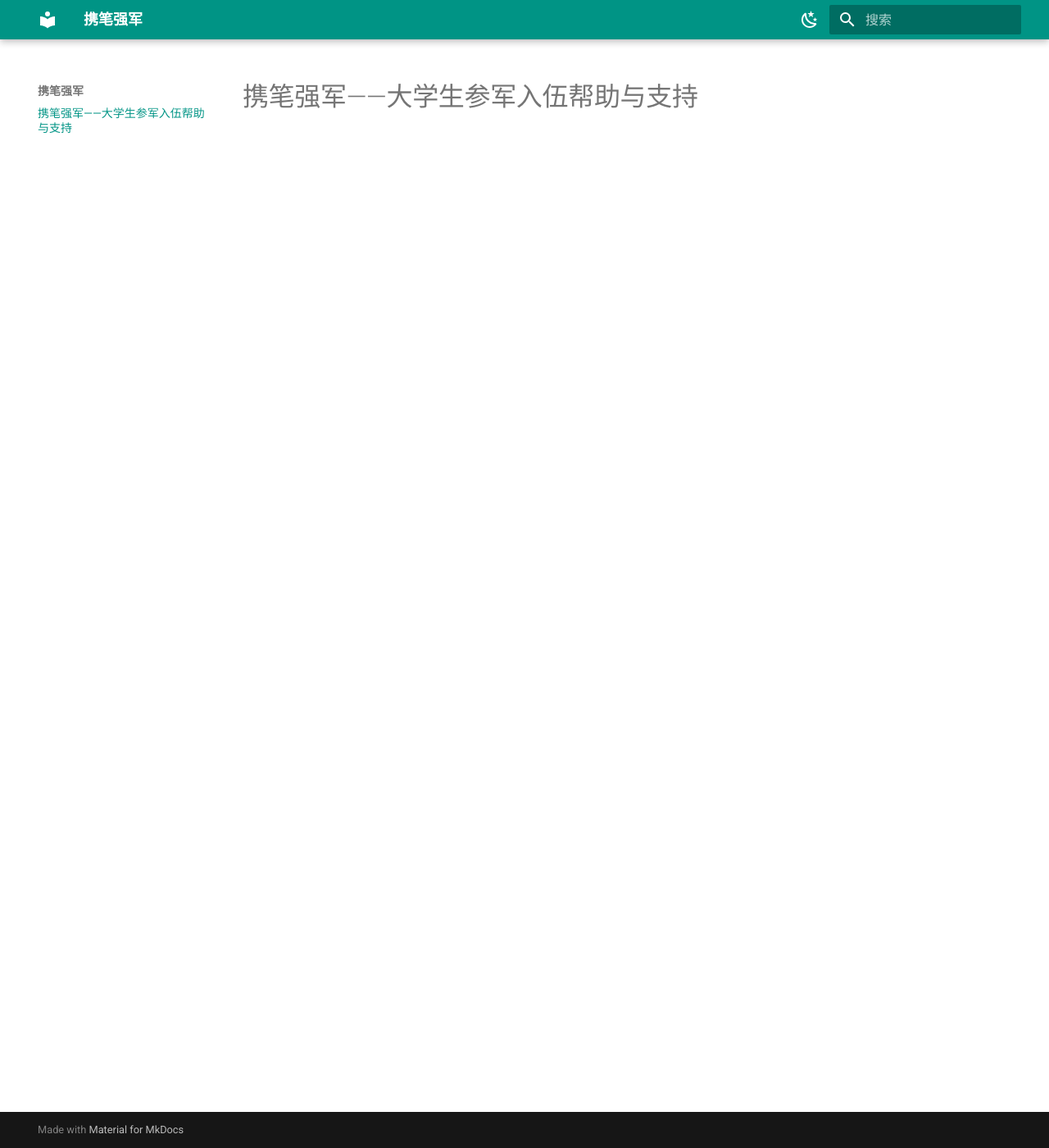
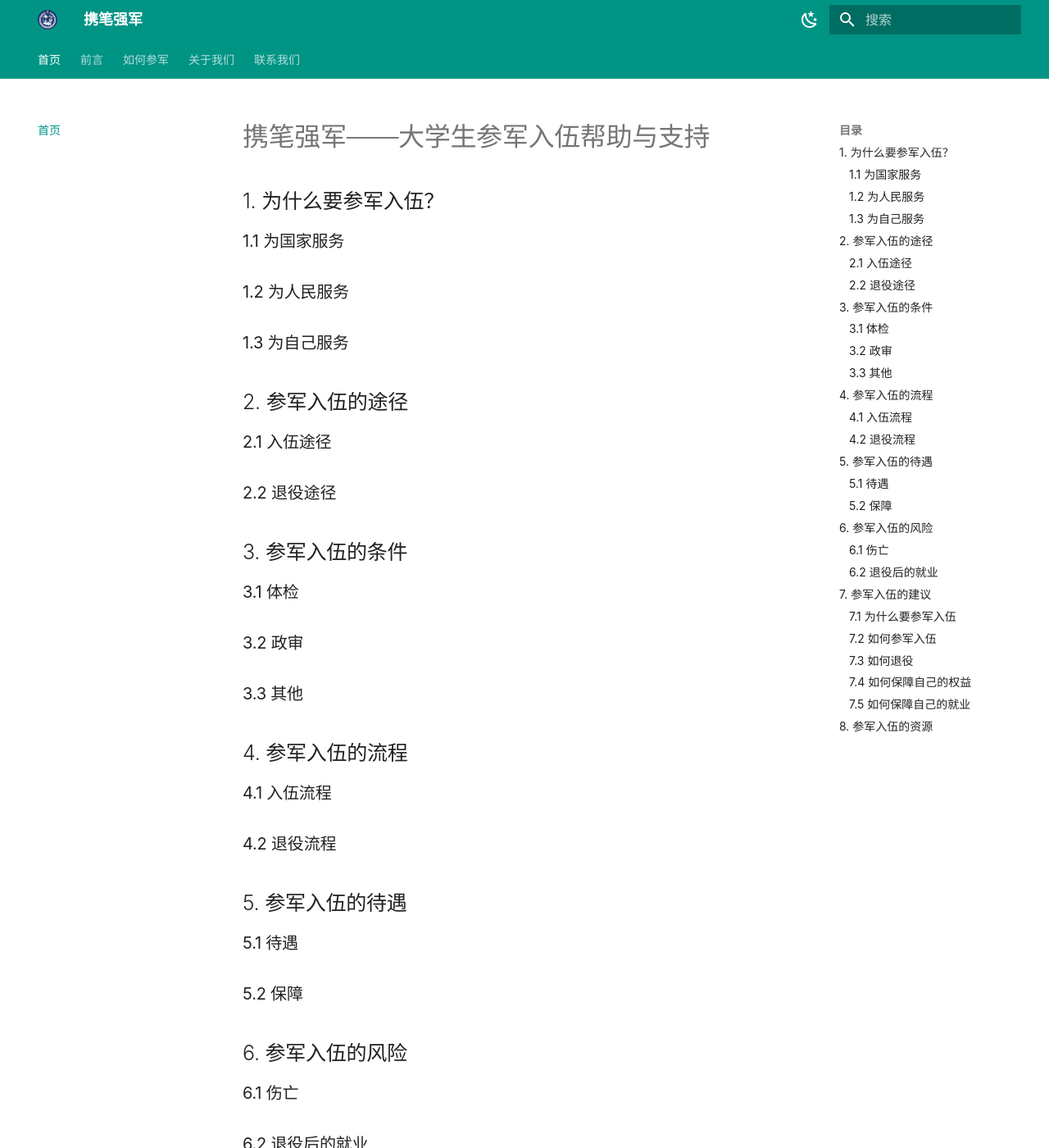
Before and after one commit to xbqj/xbqj.github.io, an MkDocs documentation site: the page built from docs/index.md, in a window 1280 px wide and 1400 px high. Shown: the whole window at 82% size. Built offline with MkDocs 1.6.1 and Material for MkDocs 9.7.7, drawn with Linux system fonts in a browser that asks for light colours; some web fonts are replaced; some of the changed text lies outside the part shown.

Commit message:
Style check and test

```diff
--- a/docs/index.md
+++ b/docs/index.md
@@ -1 +1,55 @@
 # 携笔强军——大学生参军入伍帮助与支持
+
+## 1. 为什么要参军入伍？
+
+### 1.1 为国家服务
+
+### 1.2 为人民服务
+
+### 1.3 为自己服务
+
+## 2. 参军入伍的途径
+
+### 2.1 入伍途径
+
+### 2.2 退役途径
+
+## 3. 参军入伍的条件
+
+### 3.1 体检
+
+### 3.2 政审
+
+### 3.3 其他
+
+## 4. 参军入伍的流程
+
+### 4.1 入伍流程
+
+### 4.2 退役流程
+
+## 5. 参军入伍的待遇
+
+### 5.1 待遇
+
+### 5.2 保障
+
+## 6. 参军入伍的风险
+
+### 6.1 伤亡
+
+### 6.2 退役后的就业
+
+## 7. 参军入伍的建议
+
+### 7.1 为什么要参军入伍
+
+### 7.2 如何参军入伍
+
+### 7.3 如何退役
+
+### 7.4 如何保障自己的权益
+
+### 7.5 如何保障自己的就业
+
+## 8. 参军入伍的资源
--- a/mkdocs.yml
+++ b/mkdocs.yml
@@ -1,10 +1,11 @@
 site_name: 携笔强军
+site_url: https://xbqj.github.io
 site_description: 携笔强军——大学生参军入伍帮助与支持
 theme:
   name: material
   language: zh
   favicon: images/favicon.png
-  # logo: images/favicon.png
+  logo: images/favicon.png
   palette:
     # Palette toggle for automatic mode
     - media: "(prefers-color-scheme)"
@@ -31,3 +32,17 @@ theme:
       toggle:
         icon: material/weather-sunny
         name: Switch to light mode
+  features:
+    - navigation.tabs
+    - navigation.path
+
+  font:
+    text: Sans Serif
+    code: Sans Mono
+
+nav:
+  - 首页: index.md
+  - 前言: why.md
+  - 如何参军: how.md
+  - 关于我们: about.md
+  - 联系我们: contact.md
```
